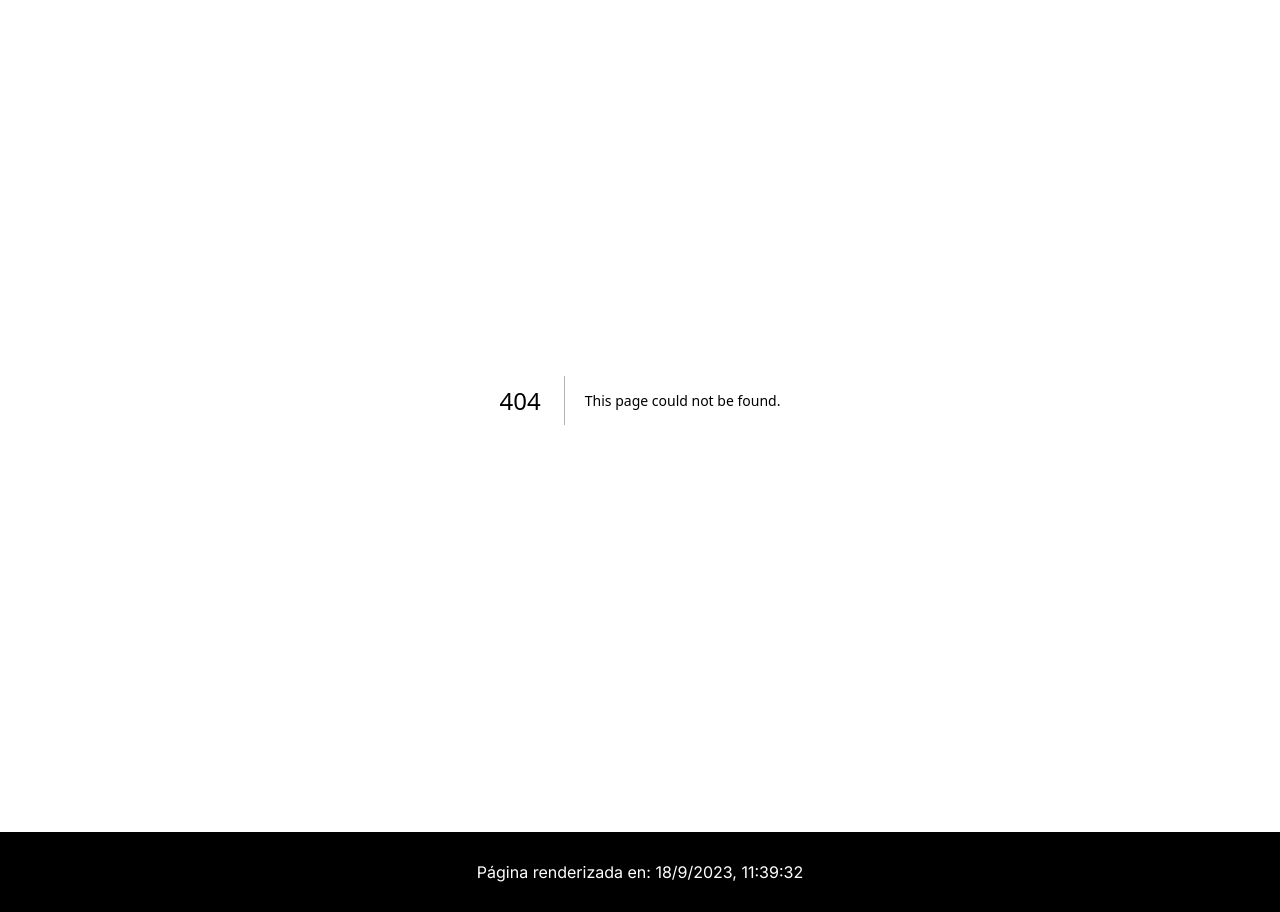
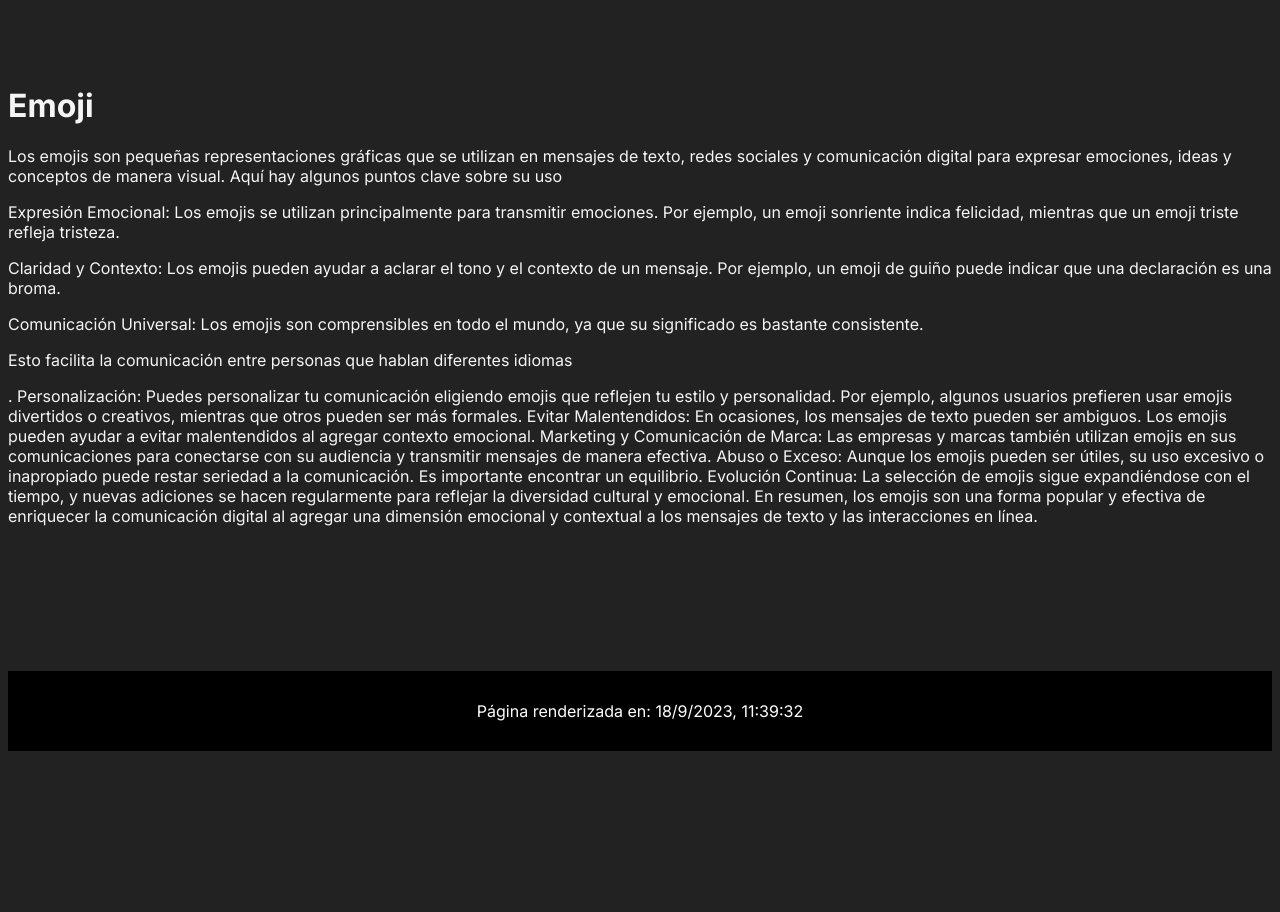
Before and after one commit to catharygr/aprendiendo-next-framework, a Next.js app: page /emoji in a window 1280 px wide. Before the commit this address had no page. After the commit the page ends 816 px from the top, so only its background shows below. Built offline with nearby package versions, Linux system fonts and the light colour scheme.

Commit message:
Trabajando con emojis con la libreria Framer Motion

```diff
--- /dev/null
+++ b/src/app/emoji/page.js
@@ -0,0 +1,52 @@
+"use client";
+import React, { useState } from "react";
+import styles from "./emoji.module.css";
+import { motion } from "framer-motion";
+
+export default function EmojiPage() {
+  return (
+    <div className={styles.container}>
+      <h1 className={styles.h1}>Emoji</h1>
+      <p>
+        Los emojis son pequeñas representaciones gráficas que se utilizan en
+        mensajes de texto, redes sociales y comunicación digital para expresar
+        emociones, ideas y conceptos de manera visual. Aquí hay algunos puntos
+        clave sobre su uso
+      </p>
+      <p>
+        Expresión Emocional: Los emojis se utilizan principalmente para
+        transmitir emociones. Por ejemplo, un emoji sonriente indica felicidad,
+        mientras que un emoji triste refleja tristeza.
+      </p>
+      <p>
+        Claridad y Contexto: Los emojis pueden ayudar a aclarar el tono y el
+        contexto de un mensaje. Por ejemplo, un emoji de guiño puede indicar que
+        una declaración es una broma.
+      </p>
+      <p>
+        Comunicación Universal: Los emojis son comprensibles en todo el mundo,
+        ya que su significado es bastante consistente.
+      </p>
+      <p>
+        Esto facilita la comunicación entre personas que hablan diferentes
+        idiomas
+      </p>
+      . Personalización: Puedes personalizar tu comunicación eligiendo emojis
+      que reflejen tu estilo y personalidad. Por ejemplo, algunos usuarios
+      prefieren usar emojis divertidos o creativos, mientras que otros pueden
+      ser más formales. Evitar Malentendidos: En ocasiones, los mensajes de
+      texto pueden ser ambiguos. Los emojis pueden ayudar a evitar malentendidos
+      al agregar contexto emocional. Marketing y Comunicación de Marca: Las
+      empresas y marcas también utilizan emojis en sus comunicaciones para
+      conectarse con su audiencia y transmitir mensajes de manera efectiva.
+      Abuso o Exceso: Aunque los emojis pueden ser útiles, su uso excesivo o
+      inapropiado puede restar seriedad a la comunicación. Es importante
+      encontrar un equilibrio. Evolución Continua: La selección de emojis sigue
+      expandiéndose con el tiempo, y nuevas adiciones se hacen regularmente para
+      reflejar la diversidad cultural y emocional. En resumen, los emojis son
+      una forma popular y efectiva de enriquecer la comunicación digital al
+      agregar una dimensión emocional y contextual a los mensajes de texto y las
+      interacciones en línea.
+    </div>
+  );
+}
--- a/src/app/page.js
+++ b/src/app/page.js
@@ -34,6 +34,10 @@ export default function Home() {
         <Link className={styles.about} href={"/toggle"}>
           Toggle
         </Link>
+        <br />
+        <Link className={styles.about} href={"/anime"}>
+          Emoji
+        </Link>
       </div>
     </main>
   );
```
Also changed, not shown: src/app/emoji/emoji.module.css (added).
